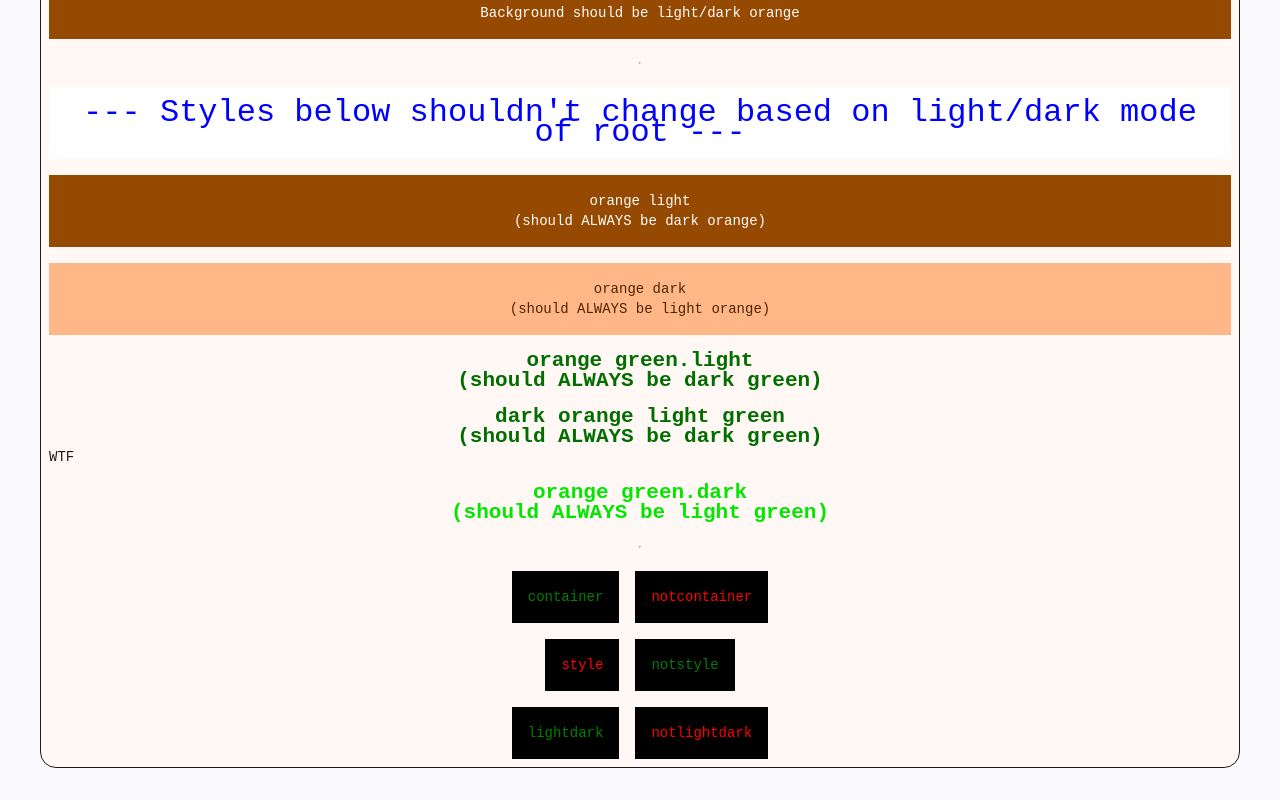
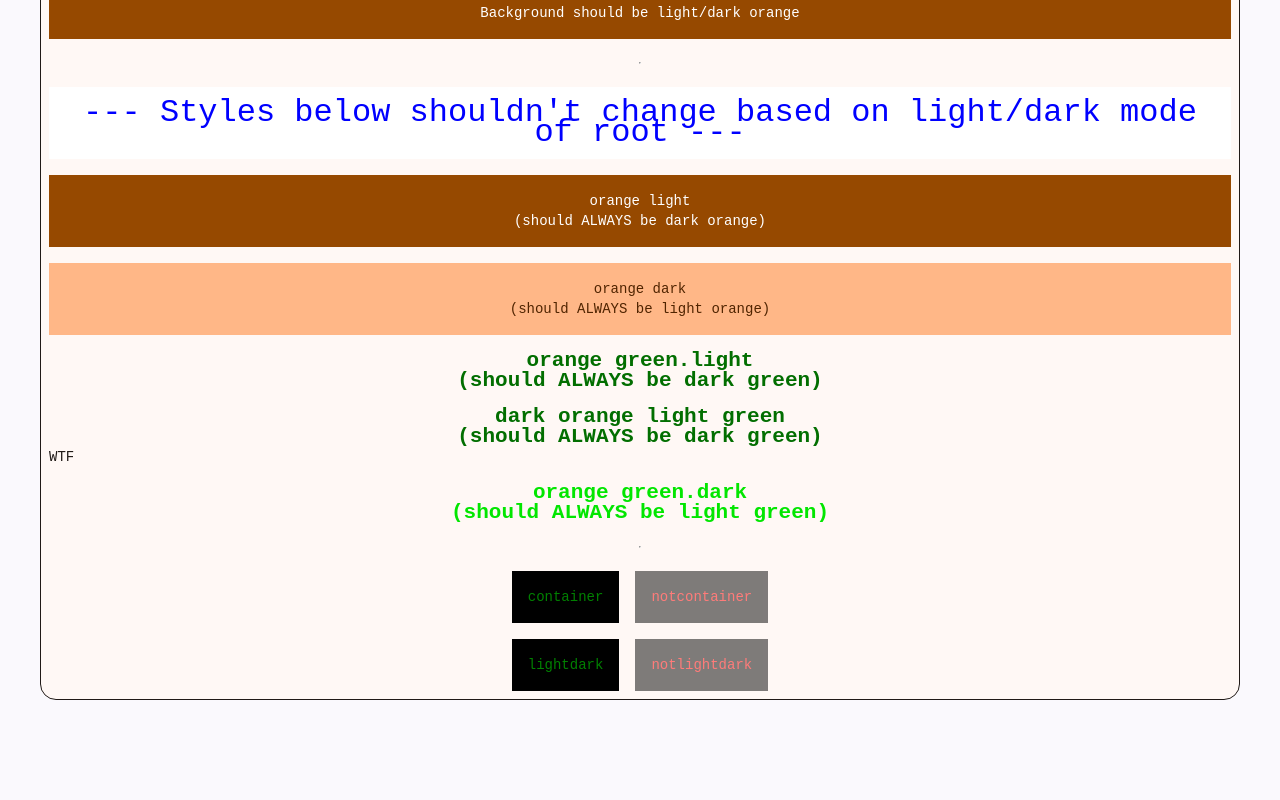
Before and after one commit to JasonGoemaat/amdark, an Angular app: page / in a window 1280 px wide. Shown: the part 534-1334 px from the top of the page. After the commit the page ends 1266 px from the top, so only its background shows below. Built offline with nearby package versions, Linux system fonts and the light colour scheme.

Commit message:
README, a bit of cleanup

```diff
--- a/angular.json
+++ b/angular.json
@@ -29,9 +29,7 @@
                 "input": "public"
               }
             ],
-            "styles": [
-              "src/styles.scss"
-            ]
+            "styles": ["src/styles.scss"]
           },
           "configurations": {
             "production": {
@@ -71,6 +69,9 @@
         },
         "test": {
           "builder": "@angular/build:unit-test"
+        },
+        "deploy": {
+          "builder": "angular-cli-ghpages:deploy"
         }
       }
     }
--- a/package.json
+++ b/package.json
@@ -25,6 +25,7 @@
     "@angular/build": "^22.0.0",
     "@angular/cli": "^22.0.0",
     "@angular/compiler-cli": "^22.0.0",
+    "angular-cli-ghpages": "^3.1.0",
     "jsdom": "^28.0.0",
     "prettier": "^3.8.1",
     "typescript": "~6.0.2",
--- a/src/app/app.html
+++ b/src/app/app.html
@@ -48,10 +48,6 @@
     <div class="conditional notcontainer">notcontainer</div>
   </div>
   <div class="my-flex" style="flex-wrap: wrap;">
-    <div class="conditional style">style</div>
-    <div class="conditional notstyle">notstyle</div>
-  </div>
-  <div class="my-flex" style="flex-wrap: wrap;">
     <div class="conditional lightdark">lightdark</div>
     <div class="conditional notlightdark">notlightdark</div>
   </div>
--- a/src/styles.scss
+++ b/src/styles.scss
@@ -10,50 +10,27 @@
 .conditional {
     background-color: black;
     color: red;
+    opacity: 0.5;
     padding: 1rem;
     display: block;
 }
 
-// .wtf {
-//     color: blue;
-// }
-
 @supports (container-type: inline-size) {
-    .conditional.container { color: green; }
+    .conditional.container { color: green; opacity: 1; }
 }
 
 @supports not (container-type: inline-size) {
-    .conditional.notcontainer { color: green; }
+    .conditional.notcontainer { color: green; opacity: 1; }
 }
 
 @supports (color: light-dark(#fff, #000)) {
-    .conditional.lightdark { color: green; }
+    .conditional.lightdark { color: green; opacity: 1; }
 }
 
 @supports not (color: light-dark(#fff, #000)) {
-    .conditional.notlightdark { color: green; }
+    .conditional.notlightdark { color: green; opacity: 1; }
 }
 
-@supports (container-type: inline-size) {
-    .conditional.container {
-        display: block;
-    }
-}
-
-@supports not (container-type: inline-size) {
-    .conditional.notcontainer {
-        display: block;
-    }
-}
-
-@supports (style(--my-color-scheme: dark)) {
-    .conditional.style { color: green; }
-}
-
-
-@supports not (style(--my-color-scheme: dark)) {
-    .conditional.notstyle { color: green; }
-}
 
 body {
     font: var(--mat-sys-body-medium);
--- a/src/styles_newer.scss
+++ b/src/styles_newer.scss
@@ -25,10 +25,13 @@
   :root {
     color-scheme: light dark;
     @include my-theme(mat.$azure-palette);
-    .orange { @include my-theme(mat.$orange-palette); }
-    .green { @include my-theme(mat.$green-palette); }
+    // .orange { @include my-theme(mat.$orange-palette); }
+    // .green { @include my-theme(mat.$green-palette); }
   }
+
+  .azure { @include my-theme(mat.$azure-palette); }
+  .orange { @include my-theme(mat.$orange-palette); }
+  .green { @include my-theme(mat.$green-palette); }
+  .dark { color-scheme: only dark; }
+  .light { color-scheme: only light; }
 }
-
-.dark { color-scheme: only dark; }
-.light { color-scheme: only light; }
```
Also changed, not shown: 2 other files (tests, documents, lock files or other folders).
